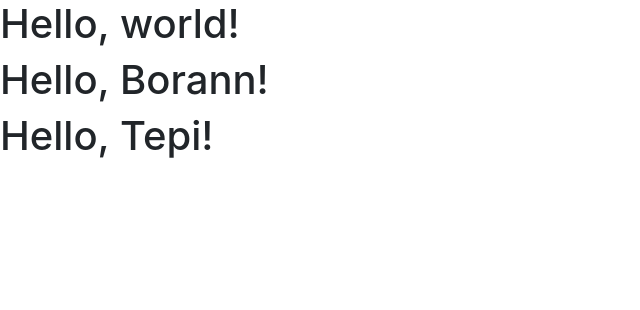
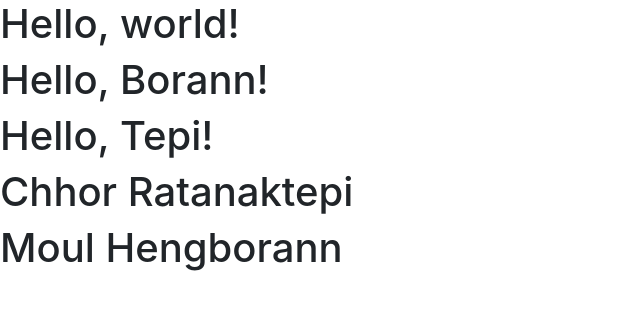
Before and after one commit to Hengborann-Moul/git-testing, a plain HTML site: page index.html in a window 1280 px wide. Shown: the whole page, without its empty margins (0-640 px from the left). Drawn offline with nearby package versions, Linux system fonts and the light colour scheme.

Commit message:
Update index.html

```diff
--- a/index.html
+++ b/index.html
@@ -12,6 +12,8 @@
     <h1>Hello, world!</h1>
     <h1>Hello, Borann!</h1>
     <h1>Hello, Tepi!</h1>
+    <h1>Chhor Ratanaktepi</h1>
+    <h1>Moul Hengborann</h1>
 
     <script src="https://ajax.googleapis.com/ajax/libs/jquery/2.1.4/jquery.min.js"></script>
     <script src="https://maxcdn.bootstrapcdn.com/bootstrap/4.0.0-alpha.2/js/bootstrap.min.js" integrity="sha384-vZ2WRJMwsjRMW/8U7i6PWi6AlO1L79snBrmgiDpgIWJ82z8eA5lenwvxbMV1PAh7" crossorigin="anonymous"></script>
```
